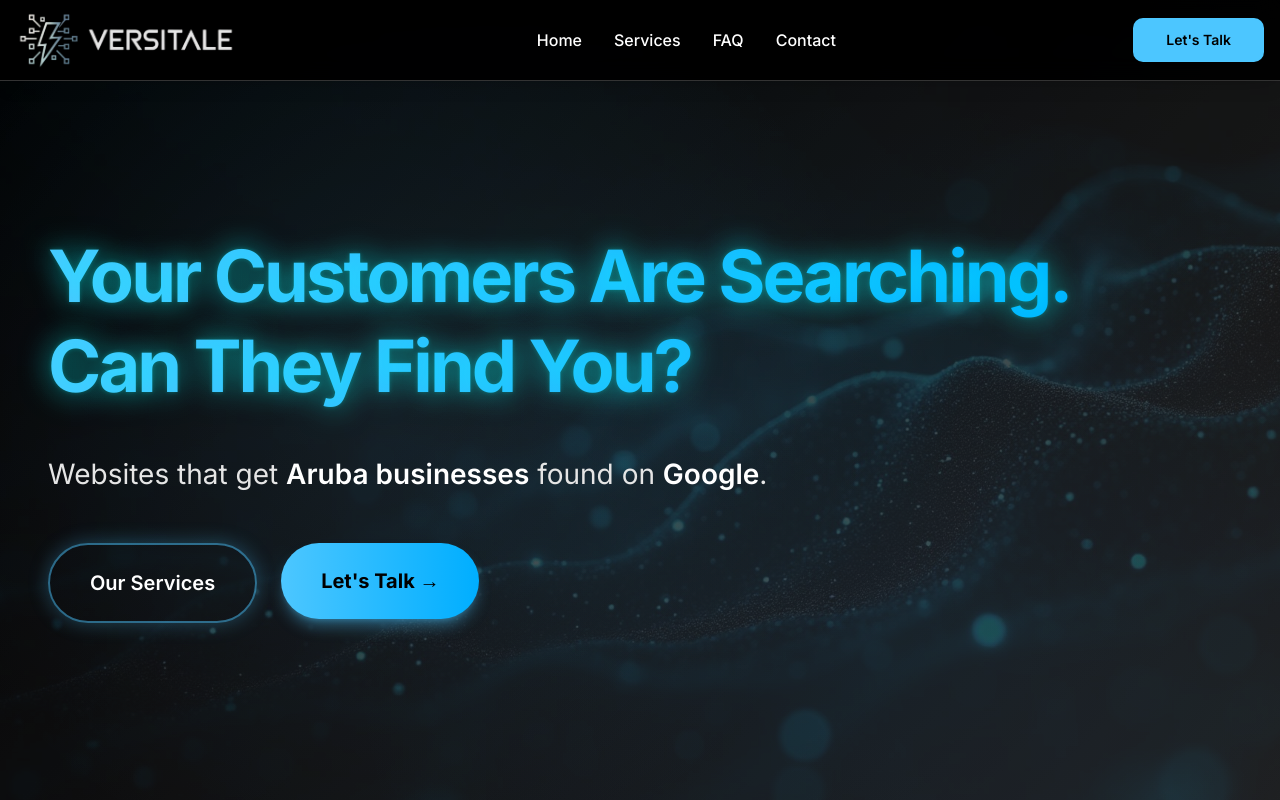
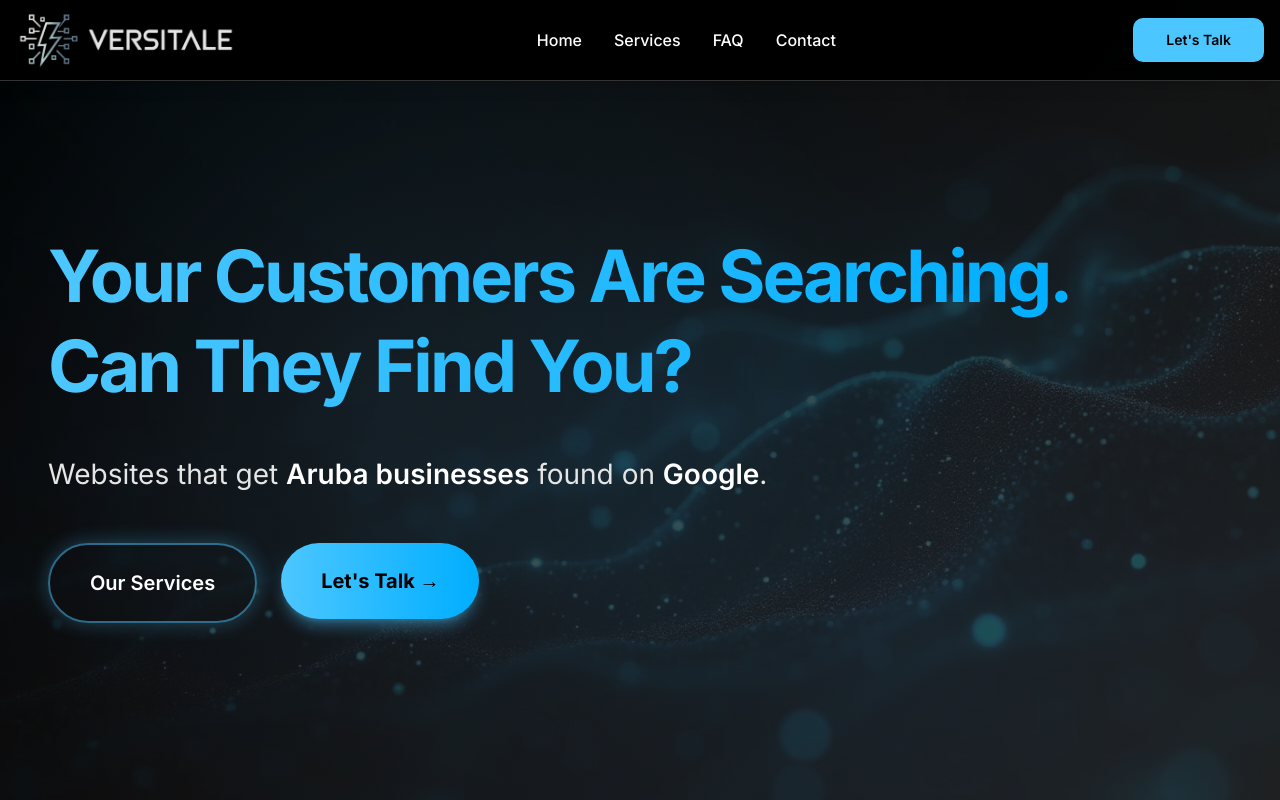
Before and after one commit to helloversitale/versitale, a React (Vite) app: page / in a window 1280 px wide. Shown: the top 800 px of the page. Built offline with nearby package versions, Linux system fonts and the light colour scheme.

Commit message:
removed the shadow

```diff
--- a/src/index.css
+++ b/src/index.css
@@ -205,8 +205,6 @@ All colors MUST be HSL.
     -webkit-background-clip: text;
     -webkit-text-fill-color: transparent;
     background-clip: text;
-    text-shadow: 0 0 30px hsl(180 100% 50% / 0.5);
-    filter: drop-shadow(0 0 2px hsl(180 100% 50% / 0.3));
     letter-spacing: -0.02em;
   }
 
```
